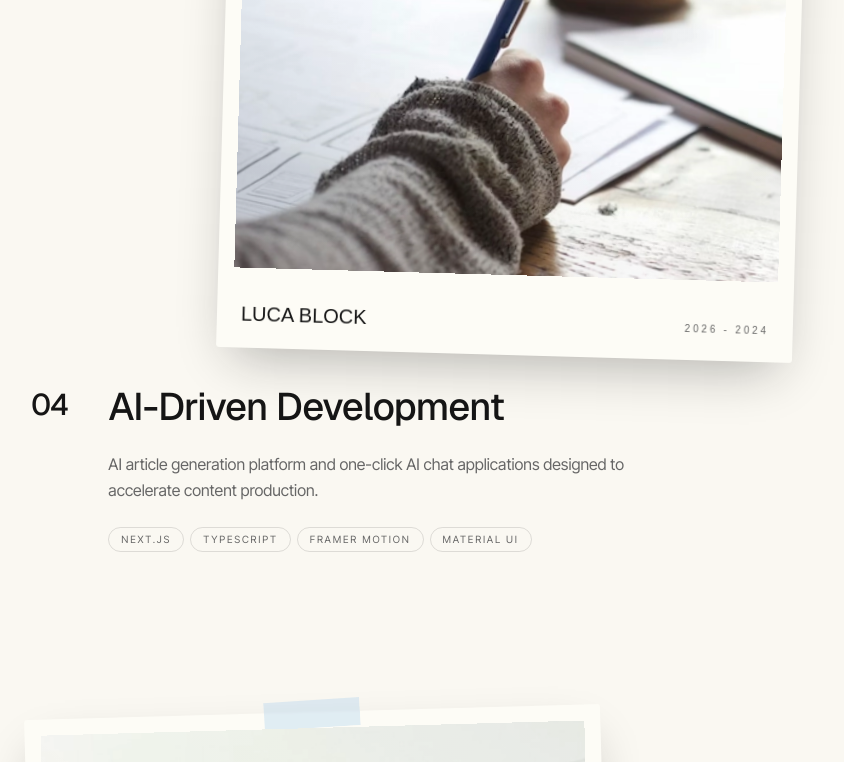
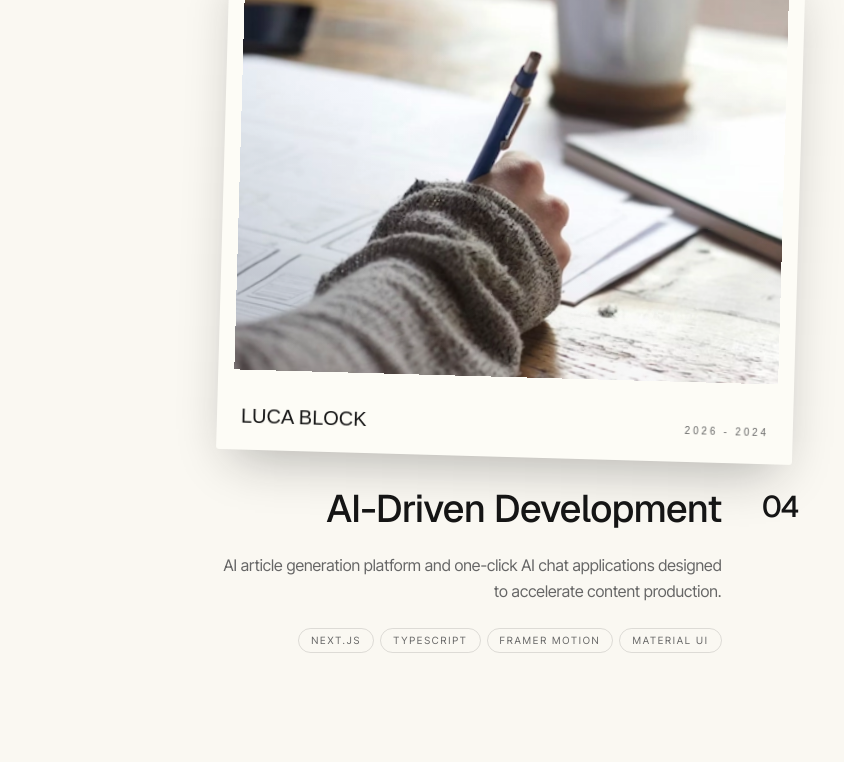
Before and after one commit to sansaran1234/MyPortfolio, a Next.js app: page / in a window 1280 px wide. Shown: the part 6900-7662 px from the top of the page, without its empty margins (433-1277 px from the left). Built offline with nearby package versions, Linux system fonts and the light colour scheme; a web font is replaced by a local one.

Commit message:
feat: update exhibition technologies and improve alignment logic in gallery components

```diff
--- a/src/components/gallery/content.ts
+++ b/src/components/gallery/content.ts
@@ -97,7 +97,7 @@ export const EXHIBITIONS: Exhibition[] = [
     title: "Travel & Booking Systems",
     description:
       "High-performance flight booking platform supporting seat selection, passenger management, and real-time schedules.",
-    tech: ["React", "TypeScript", "Material UI"],
+    tech: ["React", "Next.js", "TypeScript", "Framer Motion", "Material UI"],
     image: "/images/img-ARS.webp",
     company: "T.I.K. SYSTEMS",
     experience: "2023 - 2024",
@@ -107,7 +107,7 @@ export const EXHIBITIONS: Exhibition[] = [
     title: "ERP Job Tracking System",
     description:
       "Factory performance tracking platform with real-time packaging design capabilities including dieline and texture customization.",
-    tech: ["Next.js", "Shadcn UI", "Tailwind CSS"],
+    tech: ["Next.js", "TypeScript", "Framer Motion", "Shadcn UI", "Tailwind CSS"],
     image: "/images/img-ERP.webp",
     company: "LUCA BLOCK",
     experience: "2026 - 2024",
@@ -147,7 +147,7 @@ export const EXHIBITIONS: Exhibition[] = [
     title: "Gother Flight Platform",
     description:
       "React and Next.js flight booking experience - responsive across web and mobile, with flight detail flows, campaign carousels, pre-booking validation, and measurable LCP gains through bundle optimization.",
-    tech: ["React", "Next.js", "TypeScript"],
+    tech: ["React", "Next.js", "TypeScript", "Framer Motion", "Shadcn UI", "Tailwind CSS"],
     image: "/images/img-flight-gother.webp",
     company: "Search Engine Optimization (Gother)",
     experience: "March - July 2026 (Contract)",
--- a/src/components/gallery/sections/ExhibitionsSection.tsx
+++ b/src/components/gallery/sections/ExhibitionsSection.tsx
@@ -11,6 +11,7 @@ import {
 } from "motion/react";
 import type { Exhibition } from "../content";
 import { EXHIBITIONS } from "../content";
+import { cn } from "@/lib/utils";
 import { LinesReveal } from "../Reveal";
 
 const EASE = [0.22, 1, 0.36, 1] as readonly [number, number, number, number];
@@ -132,11 +133,12 @@ const ExhibitionPanel = ({
   const imageY = useTransform(scrollYProgress, [0, 1], ["-8%", "8%"]);
 
   // Alternate tilt + alignment for a scattered gallery-wall feel.
-  const tilt = index % 2 === 0 ? -1.6 : 1.6;
-  const align = index % 2 === 0 ? "lg:mr-auto" : "lg:ml-auto";
+  const isLeftAligned = index % 2 === 0;
+  const tilt = isLeftAligned ? -1.6 : 1.6;
+  const align = isLeftAligned ? "lg:mr-auto" : "lg:ml-auto";
 
   return (
-    <article ref={setRef} className={`scroll-mt-32 ${index % 2 === 0 ? "max-[992px]:mr-auto" : "max-[992px]:ml-auto"}`}>
+    <article ref={setRef} className={cn("scroll-mt-32", isLeftAligned ? "max-[992px]:mr-auto" : "max-[992px]:ml-auto")}>
       {/* Polaroid frame */}
       <motion.div
         initial={{ opacity: 0, y: 48, rotate: tilt * 2.2 }}
@@ -188,24 +190,45 @@ const ExhibitionPanel = ({
         whileInView={{ opacity: 1, y: 0 }}
         viewport={{ once: true, amount: 0.4 }}
         transition={{ duration: 0.8, ease: EASE, delay: 0.12 }}
-        className="mt-8 grid grid-cols-1 gap-x-10 gap-y-6 md:grid-cols-[auto_1fr]"
+        className={cn(
+          "mt-8 grid w-full max-w-xl grid-cols-1 gap-x-10 gap-y-6",
+          isLeftAligned ? "max-[992px]:mr-auto lg:mr-auto" : "max-[992px]:ml-auto lg:ml-auto",
+          isLeftAligned
+            ? "md:grid-cols-[auto_1fr] md:text-left"
+            : "md:grid-cols-[1fr_auto] md:text-right",
+        )}
       >
         {/* Catalogue number */}
-        <div className="flex items-baseline gap-3 md:flex-col md:items-start md:gap-1">
+        <div
+          className={cn(
+            "flex items-baseline gap-3 md:flex-col md:gap-1",
+            isLeftAligned ? "md:items-start" : "md:order-2 md:items-end",
+          )}
+        >
           <span className="font-gallery-display text-3xl font-medium tracking-tight text-[var(--gallery-text)]">
             {project.index}
           </span>
         </div>
 
-        <div>
+        <div className={cn(!isLeftAligned && "md:order-1")}>
           <h3 className="font-gallery-display text-[clamp(1.6rem,3vw,2.75rem)] font-medium leading-[1.02] tracking-tight text-[var(--gallery-text)]">
             {project.title}
           </h3>
-          <p className="mt-6 max-w-xl font-gallery-body text-sm leading-relaxed text-[var(--gallery-subtext)] md:text-base">
+          <p
+            className={cn(
+              "mt-6 max-w-xl font-gallery-body text-sm leading-relaxed text-[var(--gallery-subtext)] md:text-base",
+              !isLeftAligned && "md:ml-auto",
+            )}
+          >
             {project.description}
           </p>
 
-          <div className="mt-6 flex flex-wrap gap-1.5">
+          <div
+            className={cn(
+              "mt-6 flex flex-wrap gap-1.5",
+              !isLeftAligned && "md:justify-end",
+            )}
+          >
             {project.tech.map((tech) => (
               <span
                 key={tech}
```
